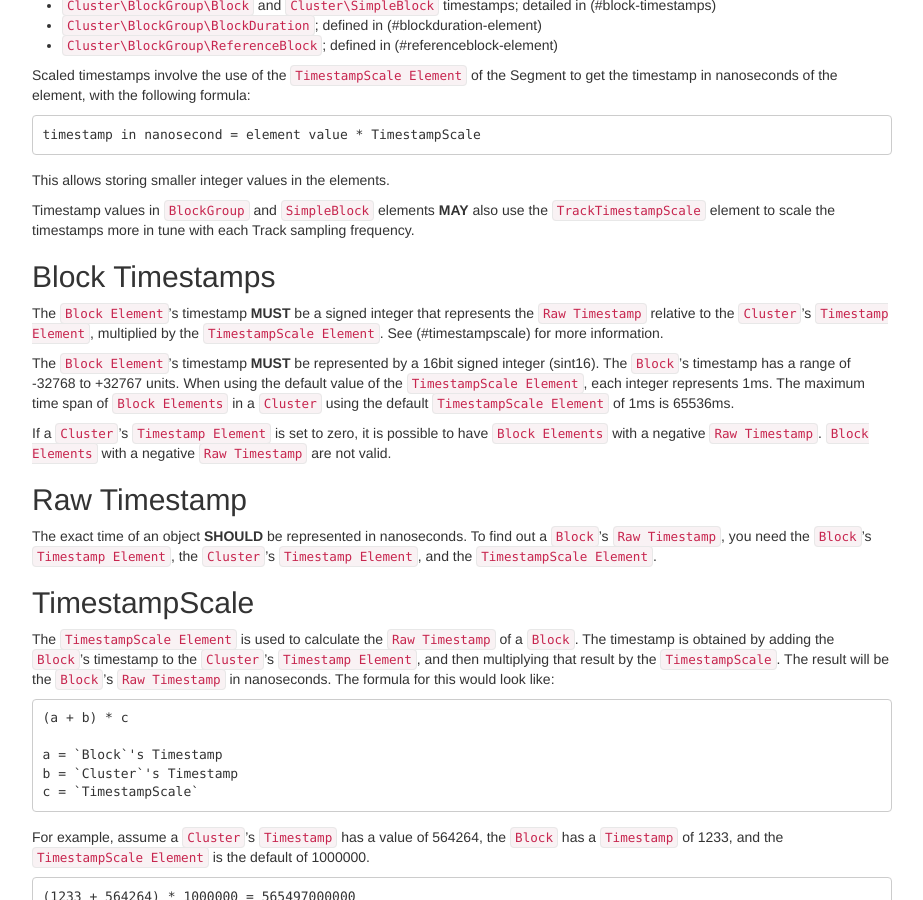
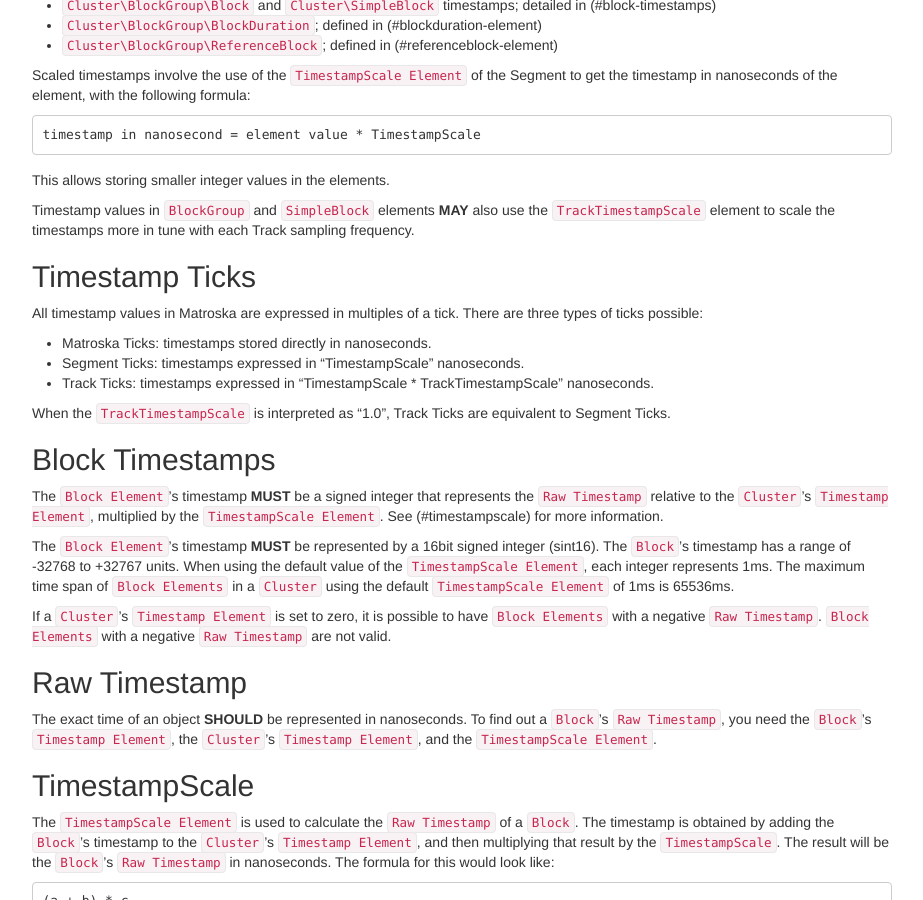
Before and after one commit to ietf-wg-cellar/matroska-specification, a Jekyll site: the page built from notes.md, in a window 1280 px wide and 900 px high, scrolled down 4035 px. Shown: the whole window, without its empty margins (273-1196 px from the left). Built offline with Jekyll 4.4.1, drawn with Linux system fonts in a browser that asks for light colours.

Commit message:
introduce the notion of Matroska, Segment and Track ticks

```diff
--- a/notes.md
+++ b/notes.md
@@ -297,6 +297,16 @@ This allows storing smaller integer values in the elements.
 Timestamp values in `BlockGroup` and `SimpleBlock` elements **MAY** also use the `TrackTimestampScale` element
 to scale the timestamps more in tune with each Track sampling frequency.
 
+## Timestamp Ticks
+
+All timestamp values in Matroska are expressed in multiples of a tick.
+There are three types of ticks possible:
+
+* Matroska Ticks: timestamps stored directly in nanoseconds.
+* Segment Ticks: timestamps expressed in "TimestampScale" nanoseconds.
+* Track Ticks: timestamps expressed in "TimestampScale * TrackTimestampScale" nanoseconds.
+
+When the `TrackTimestampScale` is interpreted as "1.0", Track Ticks are equivalent to Segment Ticks.
 
 ## Block Timestamps
 
```
